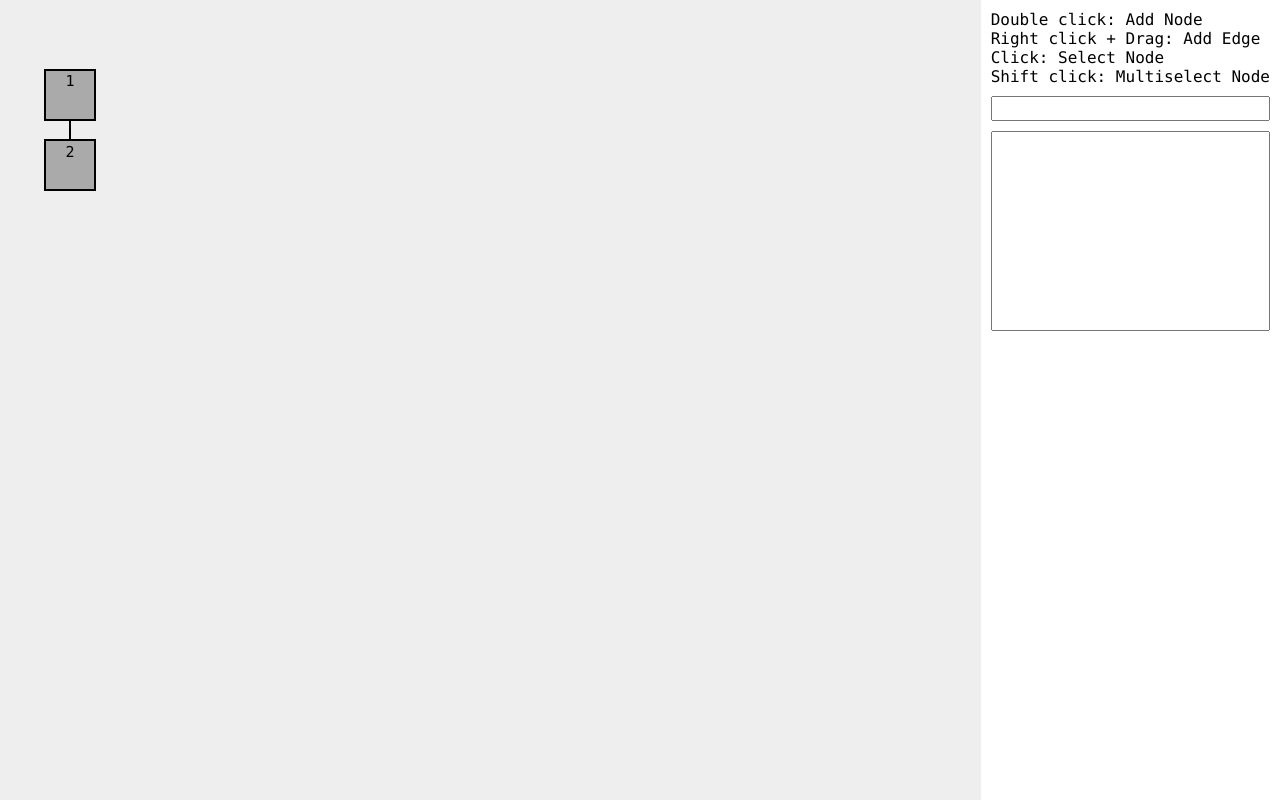
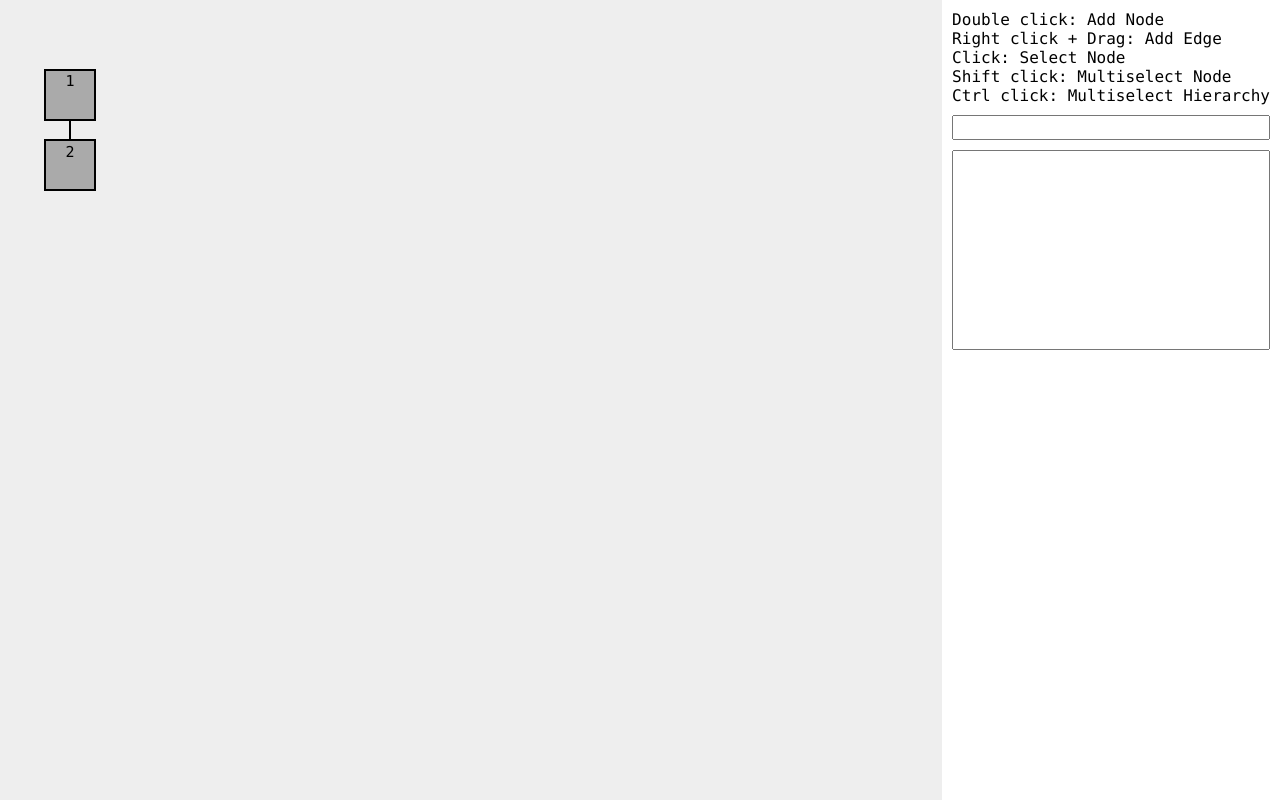
Before and after one commit to shieldgenerator7/ProgramGraph, a website: page index.html in a window 1280 px wide. Drawn offline with Linux system fonts and the light colour scheme.

Commit message:
Update tutorial text*
*First real update change to the index.html file using the website! I can now edit the program with itself!
I used the program to edit the program!

```diff
--- a/index.html
+++ b/index.html
@@ -14,6 +14,8 @@
                 Click: Select Node
                 <br>
                 Shift click: Multiselect Node
+                <br>
+                Ctrl click: Multiselect Hierarchy
             </p>
             <input id="txtTitle" class="txtTitle" type="text"></input>
             <br>
```
